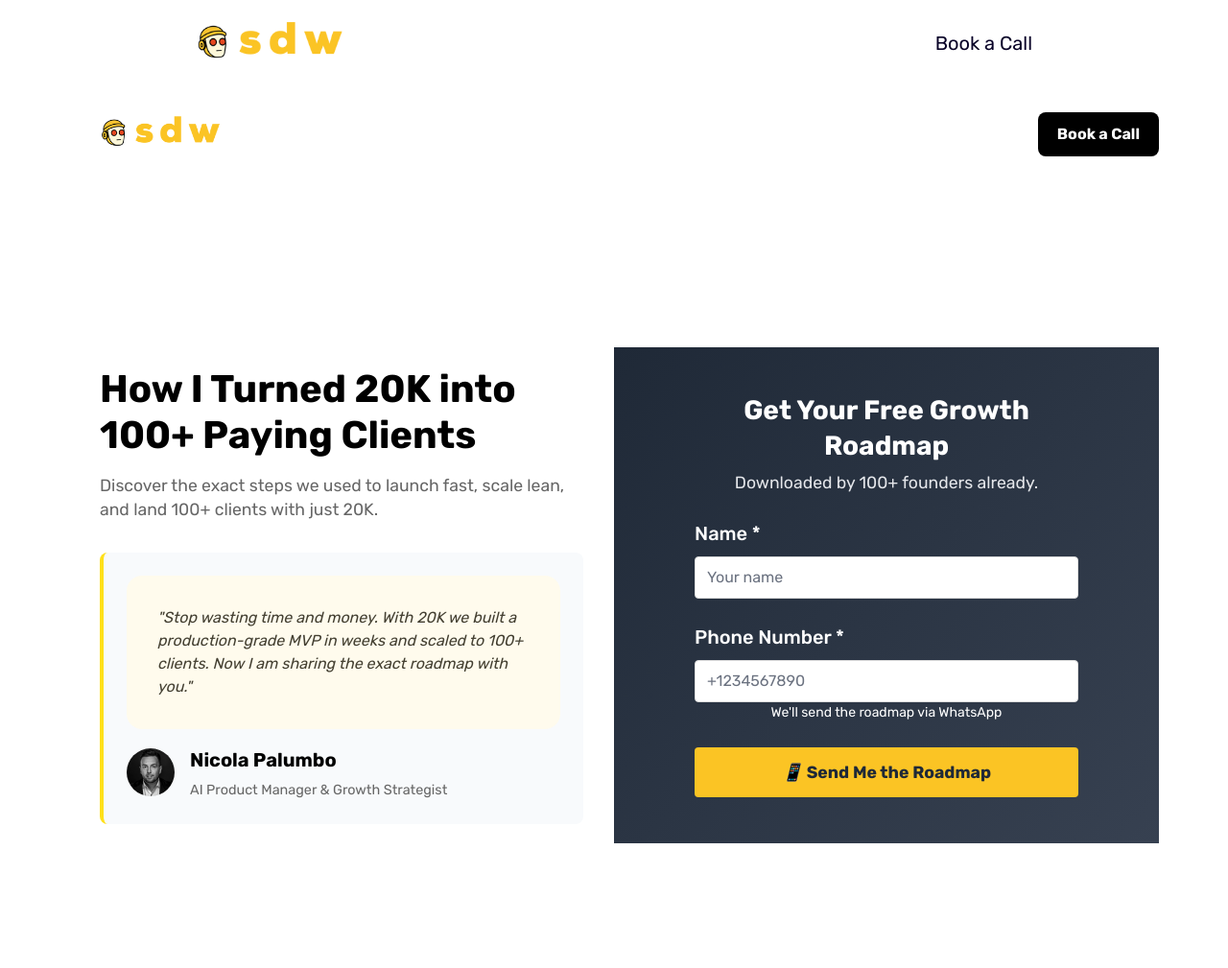
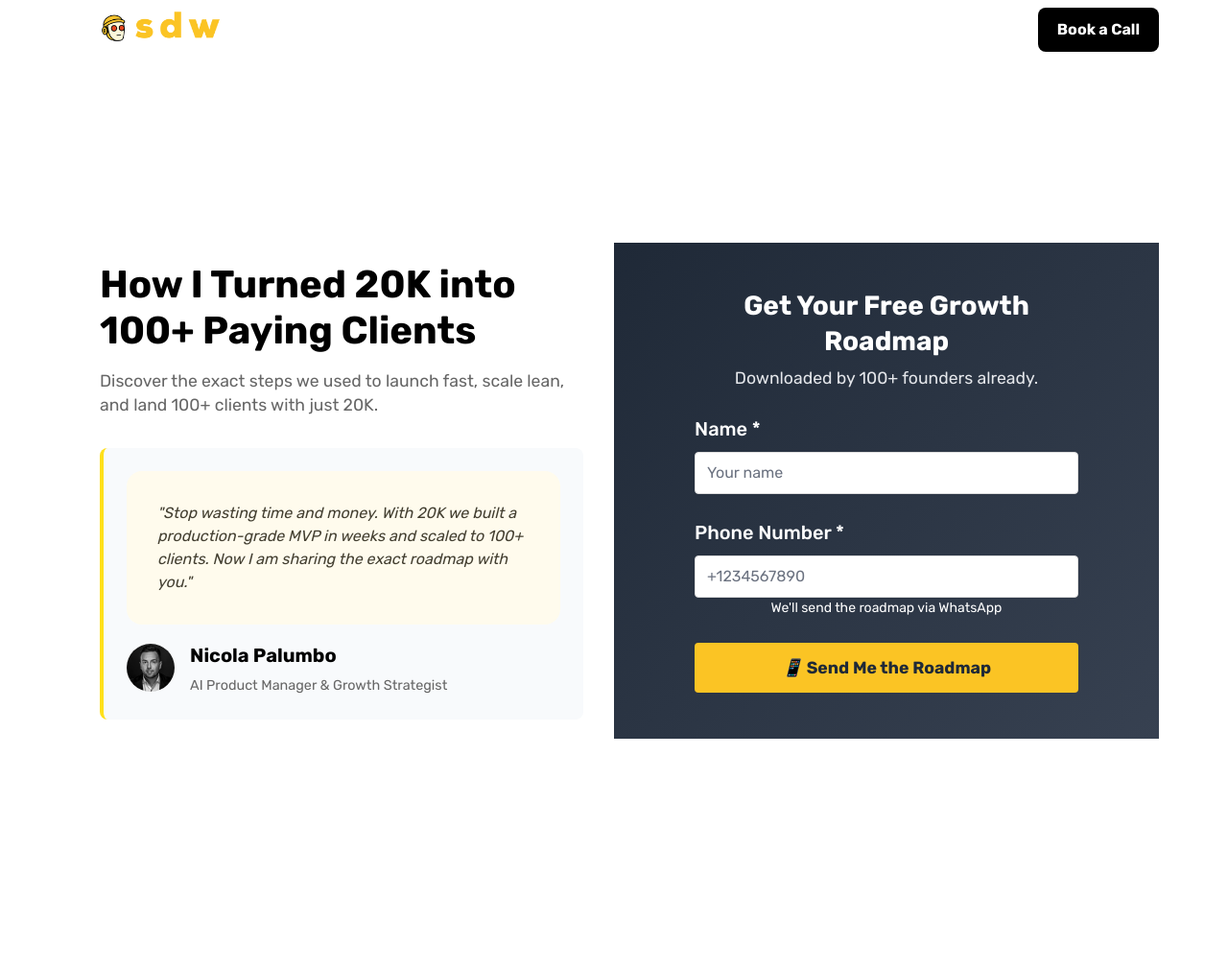
Before and after one commit to nikpalumbo/nikpalumbo.github.io, a Jekyll site: the page built from _pages/from-20K-to-100-clients.md, in a window 1280 px wide. Shown: the whole page at 96% size. Built offline with Jekyll 4.4.1, drawn with Linux system fonts in a browser that asks for light colours; after the commit the page ends 900 px from its top, so only the background shows below that.

Commit message:
Remove duplicate header from landing layout to fix double header issue

```diff
--- a/_layouts/landing.html
+++ b/_layouts/landing.html
@@ -9,38 +9,7 @@
     {% include google-analytics.html %}
   {% endif %}
 
-  <!-- Custom Landing Header -->
-  <header class="header landing-header">
-    <div class="container">
-      <div class="row">
-        <div class="col col-12">
-          <div class="header__inner">
-            <div class="header__logo">
-              <a class="logo" href="{{ site.baseurl }}/">
-                {% if site.data.settings.logo %}
-                  <img class="logo__image" src="{{ site.baseurl }}{{ site.data.settings.logo }}" alt="{{ site.data.settings.title }}">
-                {% else %}
-                  {{ site.data.settings.title }}
-                {% endif %}
-              </a>
-            </div>
-
-            <div class="header__nav">
-              <div class="header__nav__inner">
-                <div class="header__nav__list">
-                  <a href="https://calendar.google.com/calendar/appointments/schedules/AcZssZ0-NcwHUpy2VQTbjOwTbXwdd0qIVBbaPQvmwg8sujsRnwtn8LEFTFOVc_qFpKQKZASWyQwaIJO8?gv=true"
-                     class="header__nav__link"
-                     onclick="trackCTA('Book a Call', 'Landing Header'); twq('event', 'tw-qfk70-qfk72', {contents: [{content_type: 'service', content_name: 'AI Growth Consultation', content_price: '0'}], status: 'started'});">
-                    Book a Call
-                  </a>
-                </div>
-              </div>
-            </div>
-          </div>
-        </div>
-      </div>
-    </div>
-  </header>
+  <!-- Landing page content will include its own header -->
 
   <!-- begin content -->
   <main class="content" aria-label="Content">
```
